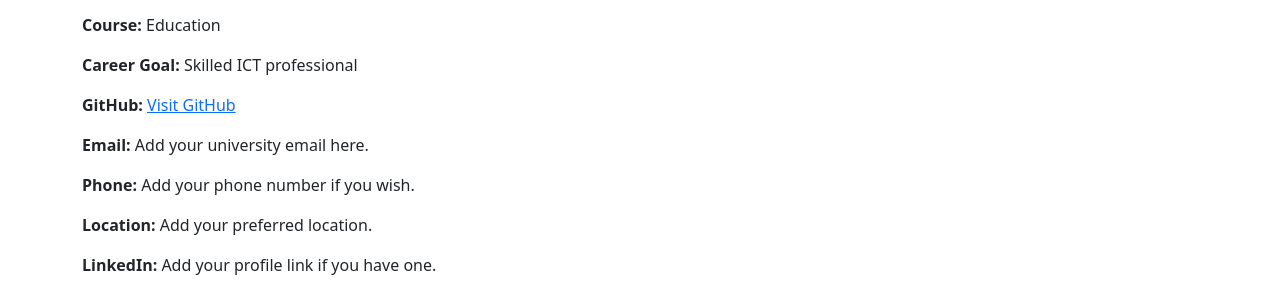
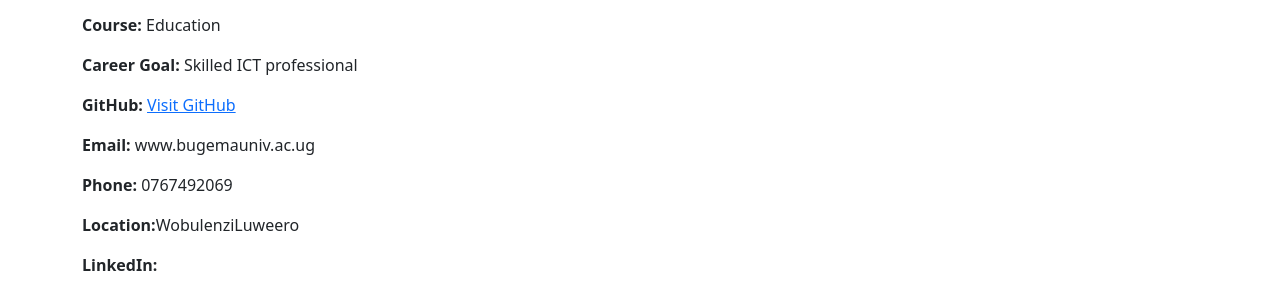
Before and after one commit to Stephanie-afk951/My-web-page, a plain HTML site: page Contact.html in a window 1280 px wide. Shown: the part 289-585 px from the top of the page. Drawn offline with nearby package versions, Linux system fonts and the light colour scheme.

Commit message:
Contact.html

```diff
--- a/Contact.html
+++ b/Contact.html
@@ -35,10 +35,10 @@
         <p><strong>GitHub:</strong>
             <a href="https://github.com/" target="_blank">Visit GitHub</a>
         </p>
-        <p><strong>Email:</strong> Add your university email here.</p>
-        <p><strong>Phone:</strong> Add your phone number if you wish.</p>
-        <p><strong>Location:</strong> Add your preferred location.</p>
-        <p><strong>LinkedIn:</strong> Add your profile link if you have one.</p>
+        <p><strong>Email:</strong> www.bugemauniv.ac.ug</p>
+        <p><strong>Phone:</strong> 0767492069</p>
+        <p><strong>Location:</strong>WobulenziLuweero</p>
+        <p><strong>LinkedIn:</strong> </p>
     </section>
 
     <section class="mb-4">
```
